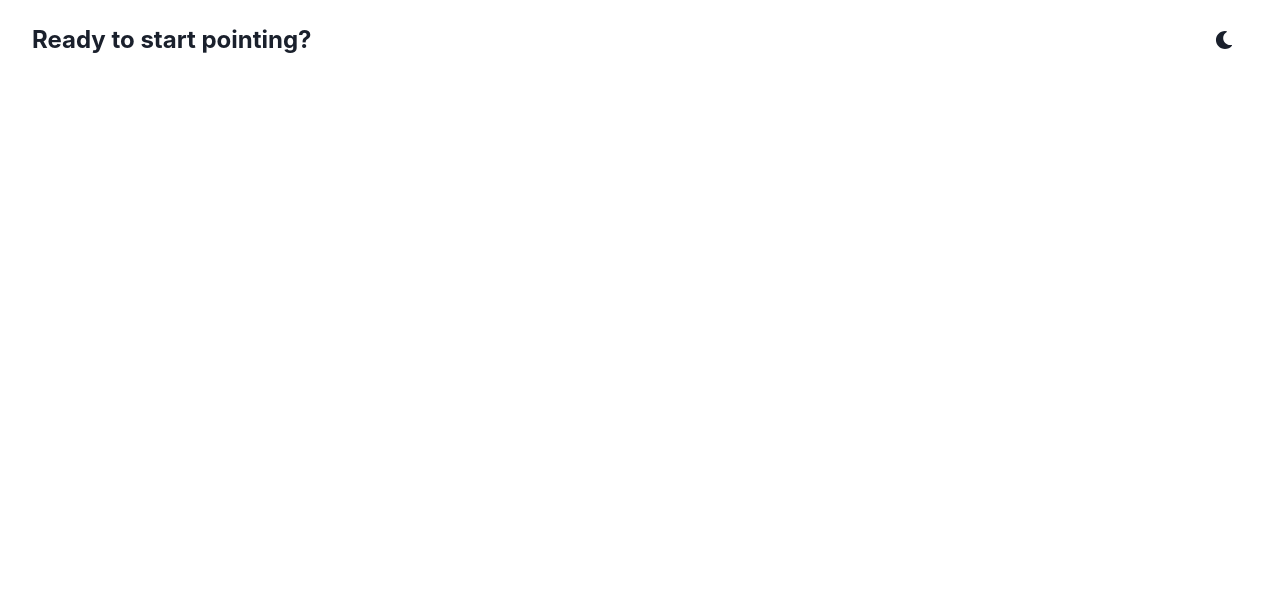
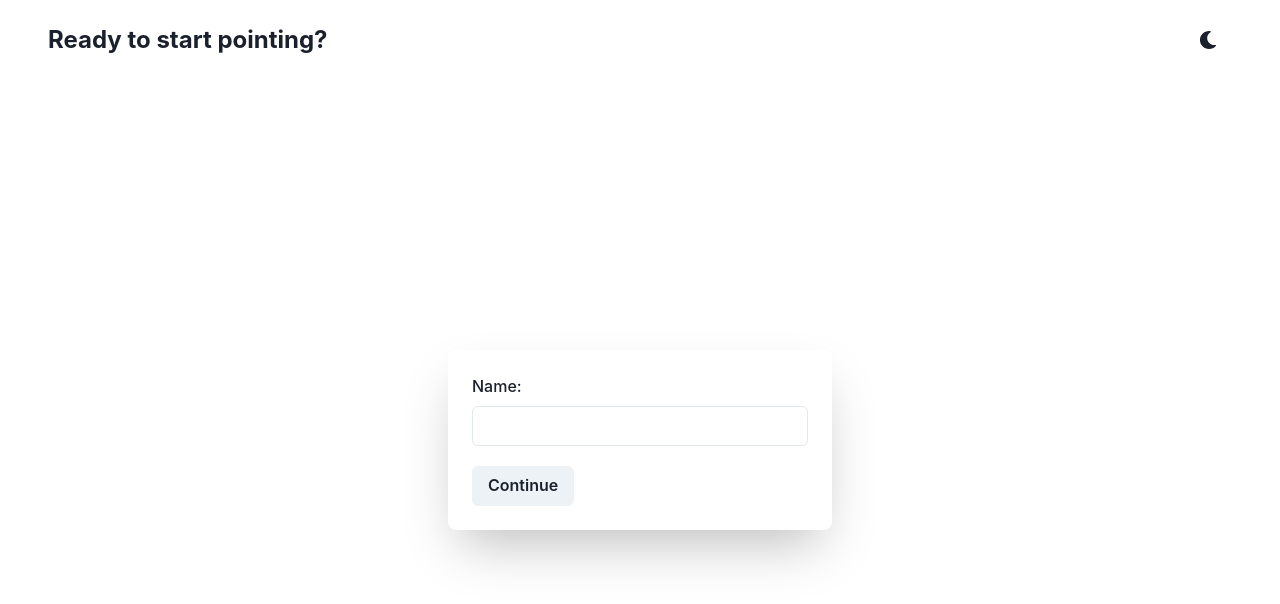
Before and after one commit to Juanfe98/poker-online-voting-app, a React (Create React App) app: page /poker/game in a window 1280 px wide. Shown: the top 604 px of the page. Built offline with nearby package versions, Linux system fonts and the light colour scheme.

Commit message:
Creaate the screen for the user to enter the name and start the session

```diff
--- a/src/App.tsx
+++ b/src/App.tsx
@@ -1,11 +1,51 @@
 import * as React from 'react'
-import { ChakraProvider } from '@chakra-ui/react'
+import { BrowserRouter, Routes, Route } from 'react-router-dom'
+import { ChakraProvider, Container } from '@chakra-ui/react'
 import Header from './components/common/Header'
-// import { ColorModeSwitcher } from "./ColorModeSwitcher"
+import SessionParametrization from './components/pages/session-parametrization'
+import UserJoin from './components/pages/user-join'
+const mockUsers = [
+  {
+    id: 1,
+    name: 'Alex Johnson',
+    avatarUrl: 'https://i.pravatar.cc/150?img=3',
+    hasVoted: true,
+    email: 'alex.johnson@example.com',
+    role: 'Moderator',
+    lastActive: '2023-04-05T12:34:56Z'
+  },
+  {
+    id: 2,
+    name: 'Bailey Brown',
+    avatarUrl: 'https://i.pravatar.cc/150?img=4',
+    hasVoted: false,
+    email: 'bailey.brown@example.com',
+    role: 'Voter',
+    lastActive: '2023-04-04T08:30:00Z'
+  },
+  {
+    id: 3,
+    name: 'Charlie Davis',
+    avatarUrl: 'https://i.pravatar.cc/150?img=5',
+    hasVoted: true,
+    email: 'charlie.davis@example.com',
+    role: 'Voter',
+    lastActive: '2023-04-03T15:45:30Z'
+  }
+  // Add more users as needed
+]
 
 export const App = () => (
   <ChakraProvider>
-    <Header />
-    {/* Other components like your main content and footer here */}
+    <Container maxW="container.xl">
+      <Header />
+      <BrowserRouter>
+        <Routes>
+          <Route path="/" element={<SessionParametrization />} />
+          <Route path="/poker/game" element={<UserJoin />} />
+          {/* <Route path="*" element={<NotFoundPage />} /> */}
+        </Routes>
+      </BrowserRouter>
+    </Container>
   </ChakraProvider>
 )
--- /dev/null
+++ b/src/components/pages/user-join/index.tsx
@@ -0,0 +1,37 @@
+import {
+  Box,
+  Button,
+  Flex,
+  FormControl,
+  FormLabel,
+  Input,
+} from '@chakra-ui/react'
+import { useZustandState } from '../../store'
+
+function UserJoin() {
+  const addTeamMember = useZustandState(state => state.addTeamMember)
+  const handleSubmit = (event: React.FormEvent<HTMLFormElement>) => {
+    event.preventDefault()
+    const form = event.currentTarget
+    const nameInput = form.elements.namedItem('user-name') as HTMLInputElement
+    addTeamMember({ name: nameInput.value })
+  }
+
+  return (
+    <Flex height="90vh" alignItems="center" justifyContent="center">
+        <Box maxW="md" w="sm" h="xxs" p={6} boxShadow="2xl" borderRadius="lg">
+          <form onSubmit={handleSubmit}>
+            <FormControl>
+              <FormLabel>Name: </FormLabel>
+              <Input type="text" name="user-name" />
+            </FormControl>
+            <Button mt={5} type="submit">
+              Continue
+            </Button>
+          </form>
+        </Box>
+    </Flex>
+  )
+}
+
+export default UserJoin
```
